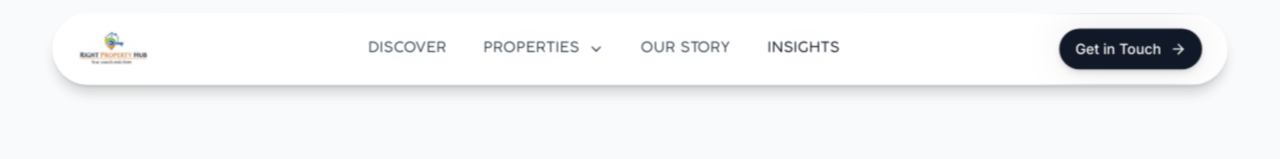
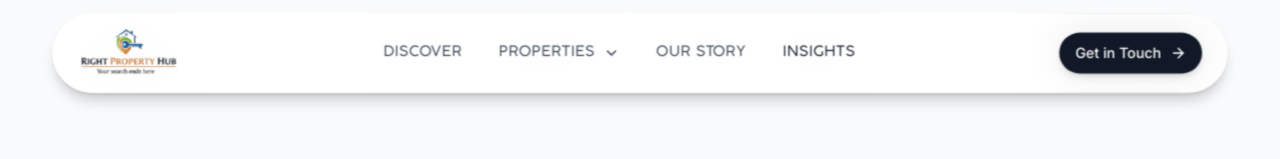
Before and after one commit to niranjan-sabarinath/Right-Property-Hub, a Next.js app: page /blog in a window 1280 px wide. Shown: the top 159 px of the page. Built offline with nearby package versions, Linux system fonts and the light colour scheme; a web font is replaced by a local one.

Commit message:
navbar update

```diff
--- a/components/navigation.tsx
+++ b/components/navigation.tsx
@@ -85,7 +85,7 @@ const Navigation = () => {
         className="transition-all duration-500 w-full rounded-full border border-white/30 py-1.5 px-6 shadow-lg"
       >
         <div className="mx-auto">
-          <div className="flex items-center justify-between h-14">
+          <div className="flex items-center justify-between h-14 md:h-16">
             {/* Logo */}
             <Link href="/" className="flex items-center space-x-3 group">
               <motion.div
@@ -98,8 +98,8 @@ const Navigation = () => {
                 <Image
                   src="/images/logo.png"
                   alt="Right Property Hub Logo"
-                  height={isScrolled ? 70 : 80}
-                  width={isScrolled ? 70 : 80}
+                  height={100}
+                  width={100}
                   className="transition-all duration-500 object-contain"
                   priority
                 />
```
